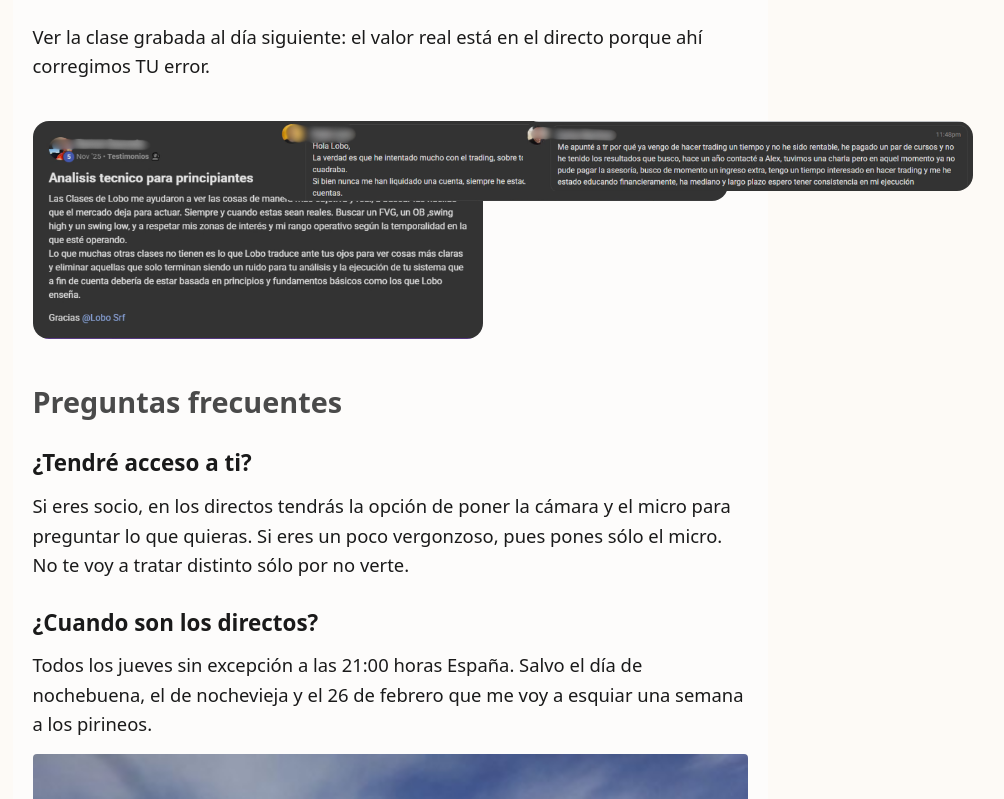
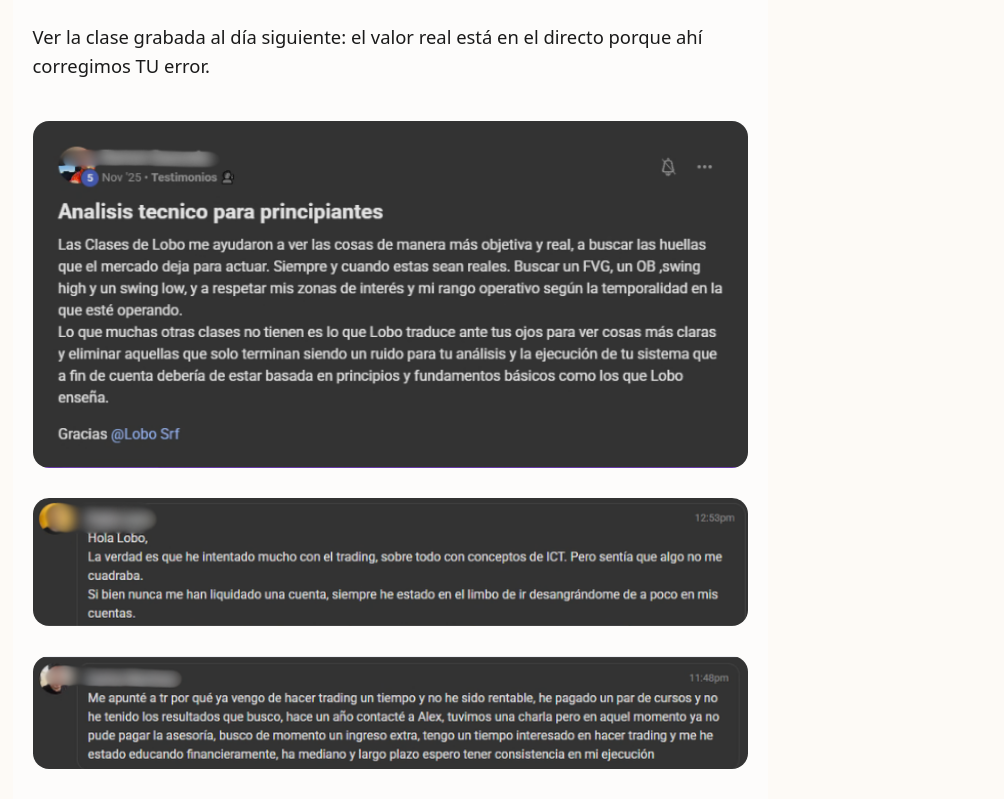
Before and after one commit to Lobosrf/My-web, a Next.js app: page /entrar in a window 1280 px wide. Shown: the part 4581-5380 px from the top of the page, without its empty margins (250-1254 px from the left). Built offline with nearby package versions, Linux system fonts and the light colour scheme.

Commit message:
fijar texto completo entrar con formato exacto

```diff
--- a/app/entrar/page.tsx
+++ b/app/entrar/page.tsx
@@ -105,10 +105,29 @@ export default function Entrar() {
                     <p style={{ marginBottom: '20px' }}>No esperes comprarte un lambo en el próximo año. Esto no funciona así. Si es tu pensamiento, NO ENTRES.</p>
                     <p style={{ marginBottom: '40px' }}>Ver la clase grabada al día siguiente: el valor real está en el directo porque ahí corregimos TU error.</p>
 
-                    <div style={{ display: 'grid', gridTemplateColumns: 'repeat(auto-fit, minmax(200px, 1fr))', gap: '20px', marginBottom: '40px' }}>
-                        <img src="/testimonio1.png" alt="Testimonio 1" style={{ width: '200%', borderRadius: '16px' }} />
-                        <img src="/testimonio2.png" alt="Testimonio 2" style={{ width: '200%', borderRadius: '16px' }} />
-                        <img src="/testimonio3.png" alt="Testimonio 3" style={{ width: '200%', borderRadius: '16px' }} />
+                    {/* SECCIÓN DE TESTIMONIOS: UNO DEBAJO DEL OTRO */}
+                    <div style={{
+                        display: 'flex',
+                        flexDirection: 'column',
+                        gap: '30px',          // Espacio entre cada testimonio
+                        marginBottom: '50px',
+                        width: '100%'
+                    }}>
+                        <img
+                            src="/testimonio1.png"
+                            alt="Testimonio 1"
+                            style={{ width: '100%', height: 'auto', borderRadius: '16px', display: 'block' }}
+                        />
+                        <img
+                            src="/testimonio2.png"
+                            alt="Testimonio 2"
+                            style={{ width: '100%', height: 'auto', borderRadius: '16px', display: 'block' }}
+                        />
+                        <img
+                            src="/testimonio3.png"
+                            alt="Testimonio 3"
+                            style={{ width: '100%', height: 'auto', borderRadius: '16px', display: 'block' }}
+                        />
                     </div>
 
                     <h2 style={{ fontSize: '1.8rem', fontWeight: '900', marginBottom: '20px' }}>Preguntas frecuentes</h2>
```
